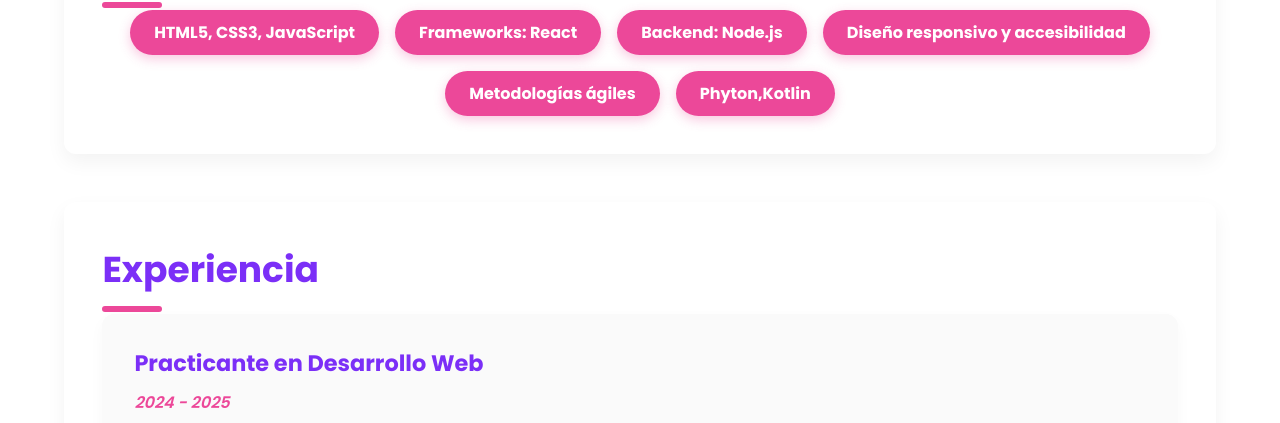
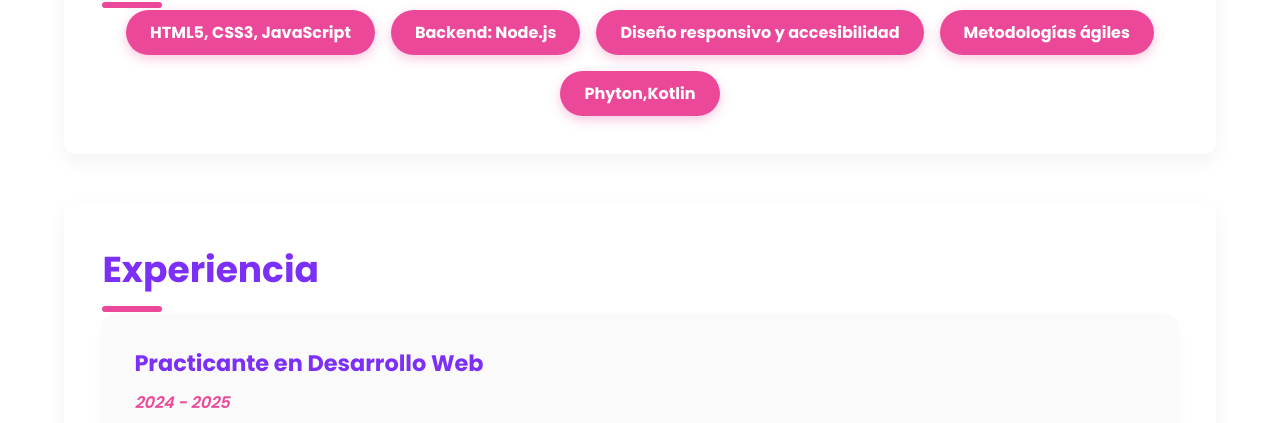
Before and after one commit to mayli-fpp/paginas, a plain HTML site: page index.html in a window 1280 px wide. Shown: the part 677-1100 px from the top of the page. Drawn offline with Linux system fonts and the light colour scheme.

Commit message:
Update index.html

```diff
--- a/index.html
+++ b/index.html
@@ -502,7 +502,6 @@
       <h3>Habilidades</h3>
       <ul class="skills-list" aria-describedby="skills-desc">
         <li>HTML5, CSS3, JavaScript</li>
-        <li>Frameworks: React</li>
         <li>Backend: Node.js</li>
         <li>Diseño responsivo y accesibilidad</li>
         <li>Metodologías ágiles</li>
```
